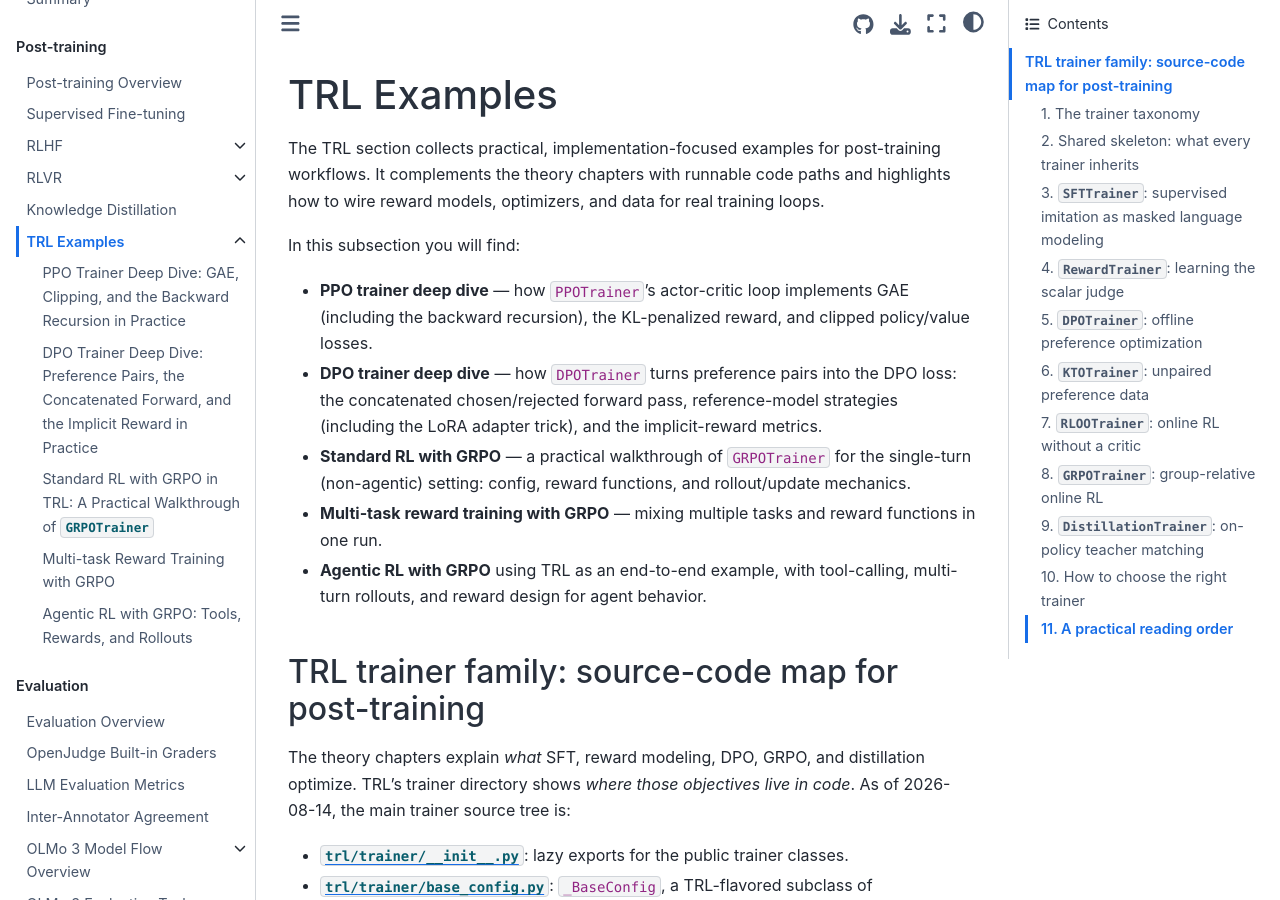
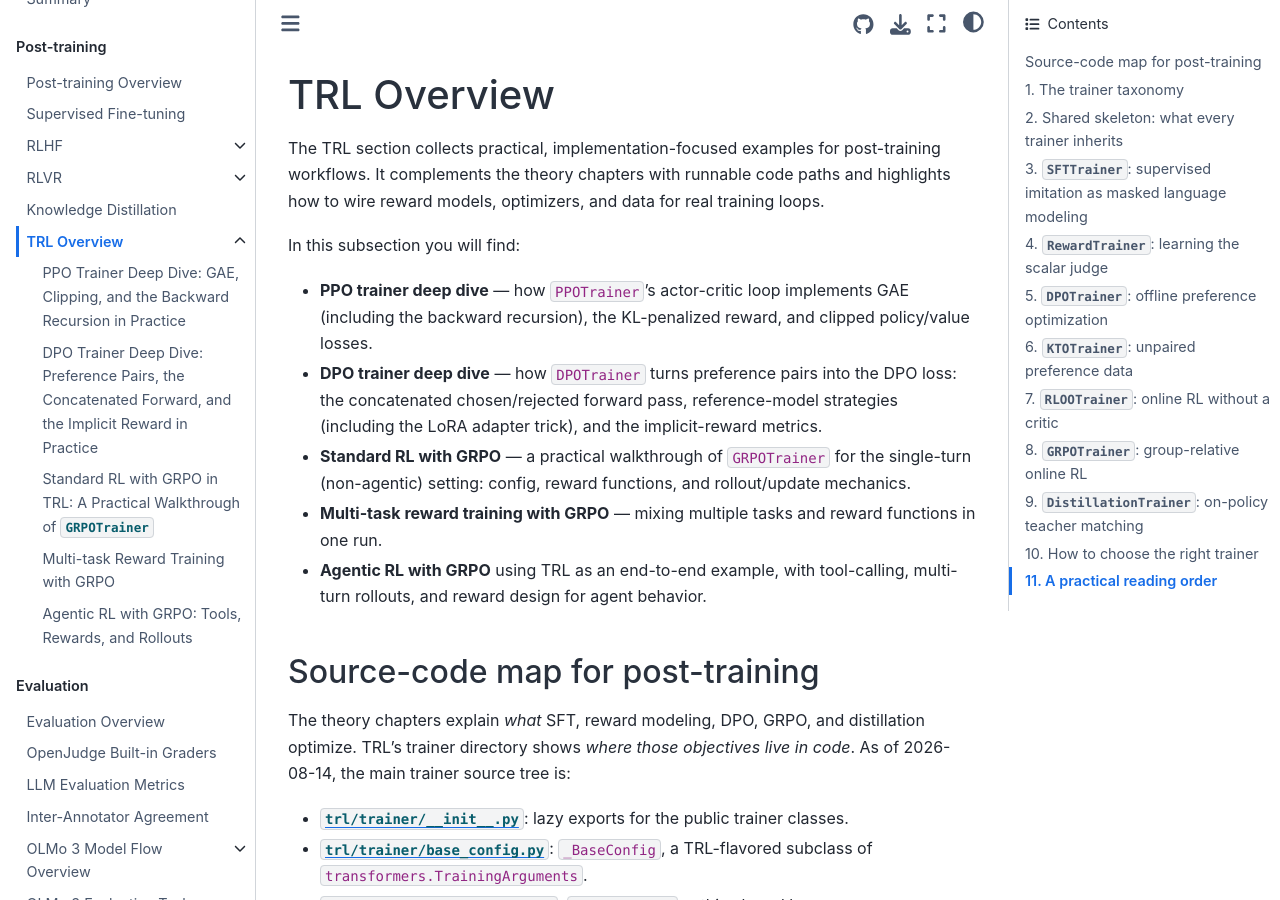
Before and after one commit to xinli95/AI-101, a Jupyter Book: the page built from book/post_training/trl/trl_overview.md, in a window 1280 px wide and 900 px high. Built offline with Jupyter Book 1.0.4 settings and Sphinx 7.4.7 and the Sphinx Book theme 1.1.4, drawn with Linux system fonts in a browser that asks for light colours; comment, search, counter and statistics services are not loaded.

Commit message:
Improve TRL overview page structure

````diff
--- a/book/post_training/trl/trl_overview.md
+++ b/book/post_training/trl/trl_overview.md
@@ -1,4 +1,4 @@
-# TRL Examples
+# TRL Overview
 
 The TRL section collects practical, implementation-focused examples for post-training workflows. It complements the theory chapters with runnable code paths and highlights how to wire reward models, optimizers, and data for real training loops.
 
@@ -10,7 +10,7 @@ In this subsection you will find:
 - **Multi-task reward training with GRPO** — mixing multiple tasks and reward functions in one run.
 - **Agentic RL with GRPO** using TRL as an end-to-end example, with tool-calling, multi-turn rollouts, and reward design for agent behavior.
 
-## TRL trainer family: source-code map for post-training
+## Source-code map for post-training
 
 The theory chapters explain *what* SFT, reward modeling, DPO, GRPO, and distillation optimize. TRL's trainer directory shows *where those objectives live in code*. As of 2026-08-14, the main trainer source tree is:
 
@@ -37,7 +37,7 @@ algorithm idea
 
 So when reading any TRL trainer, do not start from every utility function. Start with the config fields, then follow the batch from dataset columns into the collator, then into `compute_loss`.
 
-### 1. The trainer taxonomy
+## 1. The trainer taxonomy
 
 | Trainer | Post-training role | Offline or online? | Dataset shape | Extra models | Core objective |
 | --- | --- | --- | --- | --- | --- |
@@ -53,7 +53,7 @@ So when reading any TRL trainer, do not start from every utility function. Start
 `PPOTrainer` is still important conceptually, and this book has a dedicated PPO deep dive. In recent TRL layouts, however, the legacy PPO implementation is outside the main `trl/trainer` directory, under an experimental PPO path. That is why the table above focuses on the trainers exported from `trl/trainer/__init__.py`.
 ```
 
-### 2. Shared skeleton: what every trainer inherits
+## 2. Shared skeleton: what every trainer inherits
 
 Most TRL trainers are specialized versions of Hugging Face `Trainer`, not completely separate training engines.
 
@@ -66,7 +66,7 @@ Most TRL trainers are specialized versions of Hugging Face `Trainer`, not comple
 
 This is the first design principle: **TRL leaves generic training mechanics to `transformers.Trainer`, and each trainer mostly changes data preparation plus loss computation.**
 
-### 3. `SFTTrainer`: supervised imitation as masked language modeling
+## 3. `SFTTrainer`: supervised imitation as masked language modeling
 
 Required source files:
 
@@ -93,7 +93,7 @@ raw instruction example
 
 SFT is therefore the cleanest trainer to read first. It teaches the core TRL pattern: dataset normalization, masking, then `Trainer`-style loss.
 
-### 4. `RewardTrainer`: learning the scalar judge
+## 4. `RewardTrainer`: learning the scalar judge
 
 Required source files:
 
@@ -117,7 +117,7 @@ Connection to RLHF:
 
 `RewardTrainer` trains the reward model used by classic PPO-style RLHF. It is not needed for DPO, where the policy/reference log-ratio creates an implicit reward, and it is often replaced by verifiers or callable reward functions in GRPO/RLVR.
 
-### 5. `DPOTrainer`: offline preference optimization
+## 5. `DPOTrainer`: offline preference optimization
 
 Required source files:
 
@@ -144,7 +144,7 @@ reference chosen logp  reference rejected logp
 
 The important code-level distinction from PPO/GRPO: **`DPOTrainer` does not sample completions during training**. It is offline and teacher-forced, like SFT, but the loss is pairwise and reference-regularized.
 
-### 6. `KTOTrainer`: unpaired preference data
+## 6. `KTOTrainer`: unpaired preference data
 
 Required source files:
 
@@ -162,7 +162,7 @@ Design principle:
 
 KTO exists for data regimes where you have thumbs-up/thumbs-down examples rather than clean pairwise comparisons for the same prompt. It still needs a reference policy because the method is about moving desirable examples up and undesirable examples down while controlling drift from the starting model.
 
-### 7. `RLOOTrainer`: online RL without a critic
+## 7. `RLOOTrainer`: online RL without a critic
 
 Required source files:
 
@@ -182,7 +182,7 @@ Connection to GRPO:
 
 RLOO and GRPO are siblings. Both remove PPO's learned value model. RLOO uses a leave-one-out baseline; GRPO uses group-relative normalization. If PPO is "actor plus critic", these trainers are "actor plus sampled peer baseline".
 
-### 8. `GRPOTrainer`: group-relative online RL
+## 8. `GRPOTrainer`: group-relative online RL
 
 Required source files:
 
@@ -214,7 +214,7 @@ one prompt
 
 The key design choice is that GRPO replaces PPO's critic with **within-prompt comparison**. This makes the trainer easier to scale for RLVR, but also makes group construction, reward variance, completion length, truncation masks, and rollout freshness much more important.
 
-### 9. `DistillationTrainer`: on-policy teacher matching
+## 9. `DistillationTrainer`: on-policy teacher matching
 
 Required source files:
 
@@ -240,7 +240,7 @@ student minimizes divergence to teacher distribution on generated completion tok
 
 This is different from SFT-style distillation on teacher-written answers. The student is trained on its own mistakes, and the teacher supplies the distributional correction.
 
-### 10. How to choose the right trainer
+## 10. How to choose the right trainer
 
 | If you have... | Use... | Reason |
 | --- | --- | --- |
@@ -252,7 +252,7 @@ This is different from SFT-style distillation on teacher-written answers. The st
 | Prompt-only tasks with multiple samples and a leave-one-out baseline | `RLOOTrainer` | A critic-free online RL alternative close in spirit to GRPO. |
 | A larger teacher model and a smaller student | `DistillationTrainer` | Matches the teacher's soft distribution on student-generated completions. |
 
-### 11. A practical reading order
+## 11. A practical reading order
 
 If you are connecting this source tree back to the earlier theory chapters, read in this order:
 
````
